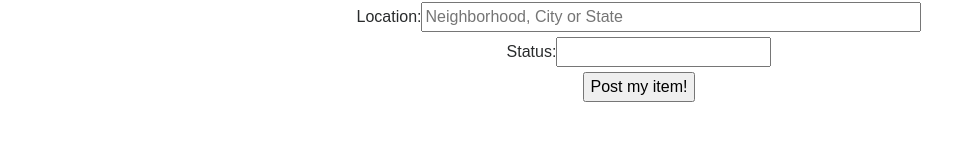
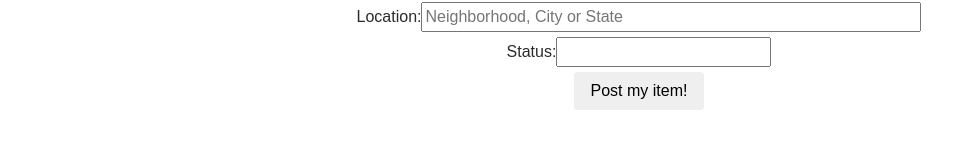
Before and after one commit to rsharar/BarterBorrow, a React (Create React App) app in the folder client/: page /user/post in a window 1280 px wide. Shown: the part 335-484 px from the top of the page, without its empty margins (1-968 px from the left). Built offline with nearby package versions, Linux system fonts and the light colour scheme; no server answers.

Commit message:
form width addded

```diff
--- a/client/public/index.html
+++ b/client/public/index.html
@@ -10,6 +10,7 @@
     -->
     <link rel="manifest" href="%PUBLIC_URL%/manifest.json">
     <link rel="shortcut icon" href="%PUBLIC_URL%/favicon.ico">
+    <!-- <link rel="stylesheet" href="https://fonts.googleapis.com/css?family=Roboto:300,400,500"> -->
     <!--
       Notice the use of %PUBLIC_URL% in the tags above.
       It will be replaced with the URL of the `public` folder during the build.
--- a/client/src/components/PostItem/PostItem.js
+++ b/client/src/components/PostItem/PostItem.js
@@ -127,7 +127,7 @@ class PostItemForm extends Component {
                         onChange={this.handleChange}
                     />
                 </div>
-                <button onClick={this.handleSubmit}>Post my item!</button>
+                <button className="waves-effect waves-light btn" onClick={this.handleSubmit}>Post my item!</button>
             </div>
         )
     }
--- a/package.json
+++ b/package.json
@@ -21,6 +21,7 @@
 		"nodemon": "^1.18.7"
 	},
 	"dependencies": {
+		"@material-ui/core": "^3.9.0",
 		"axios": "^0.18.0",
 		"bcryptjs": "^2.4.3",
 		"body-parser": "^1.18.3",
@@ -31,6 +32,7 @@
 		"express-session": "^1.15.6",
 		"express-sessions": "^1.0.6",
 		"if-env": "^1.0.4",
+		"materialize-css": "^1.0.0-rc.2",
 		"mongoose": "^5.3.16",
 		"morgan": "^1.9.1",
 		"passport": "^0.4.0",
```
Also changed, not shown: 6 other files (tests, documents, lock files or other folders).
